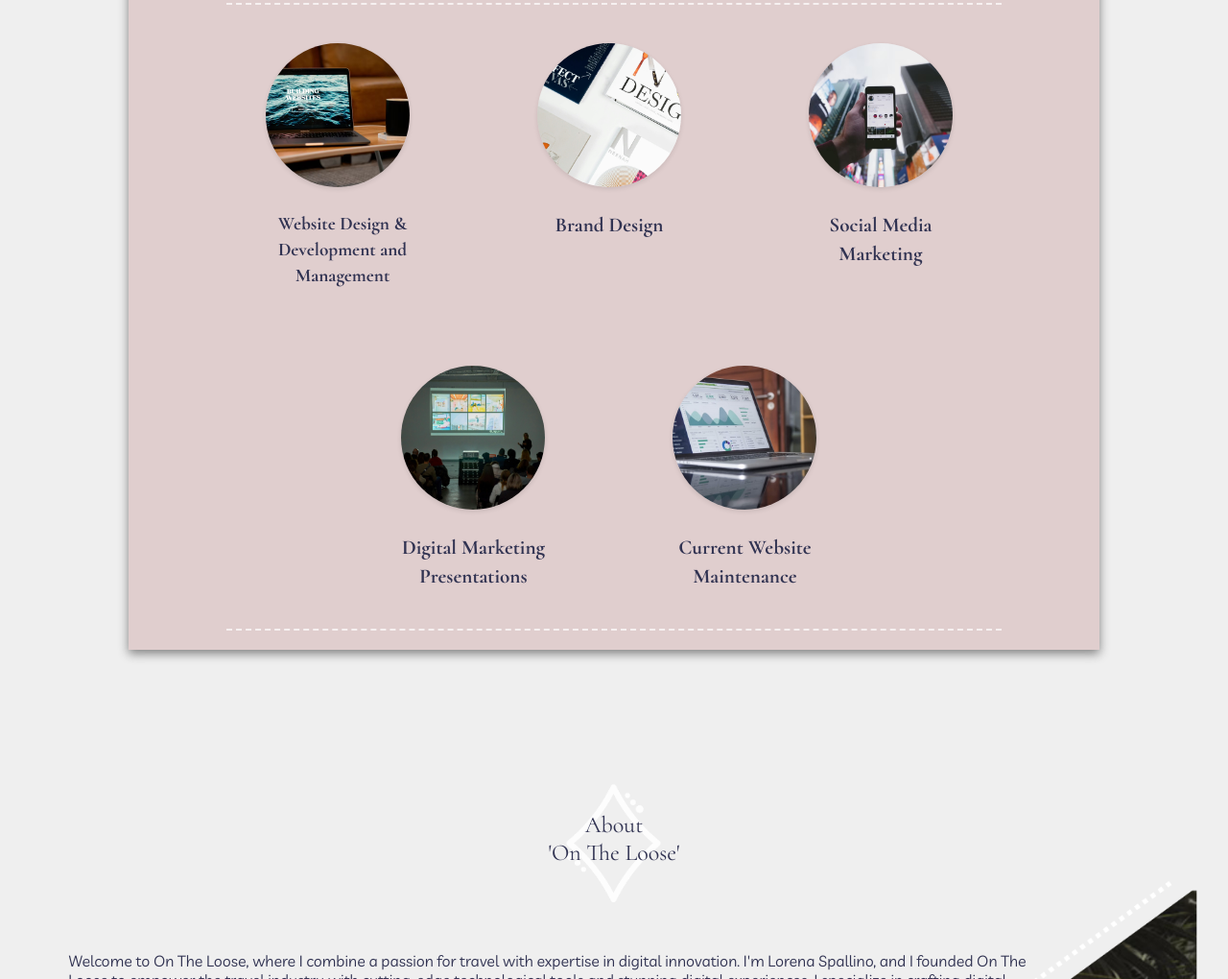
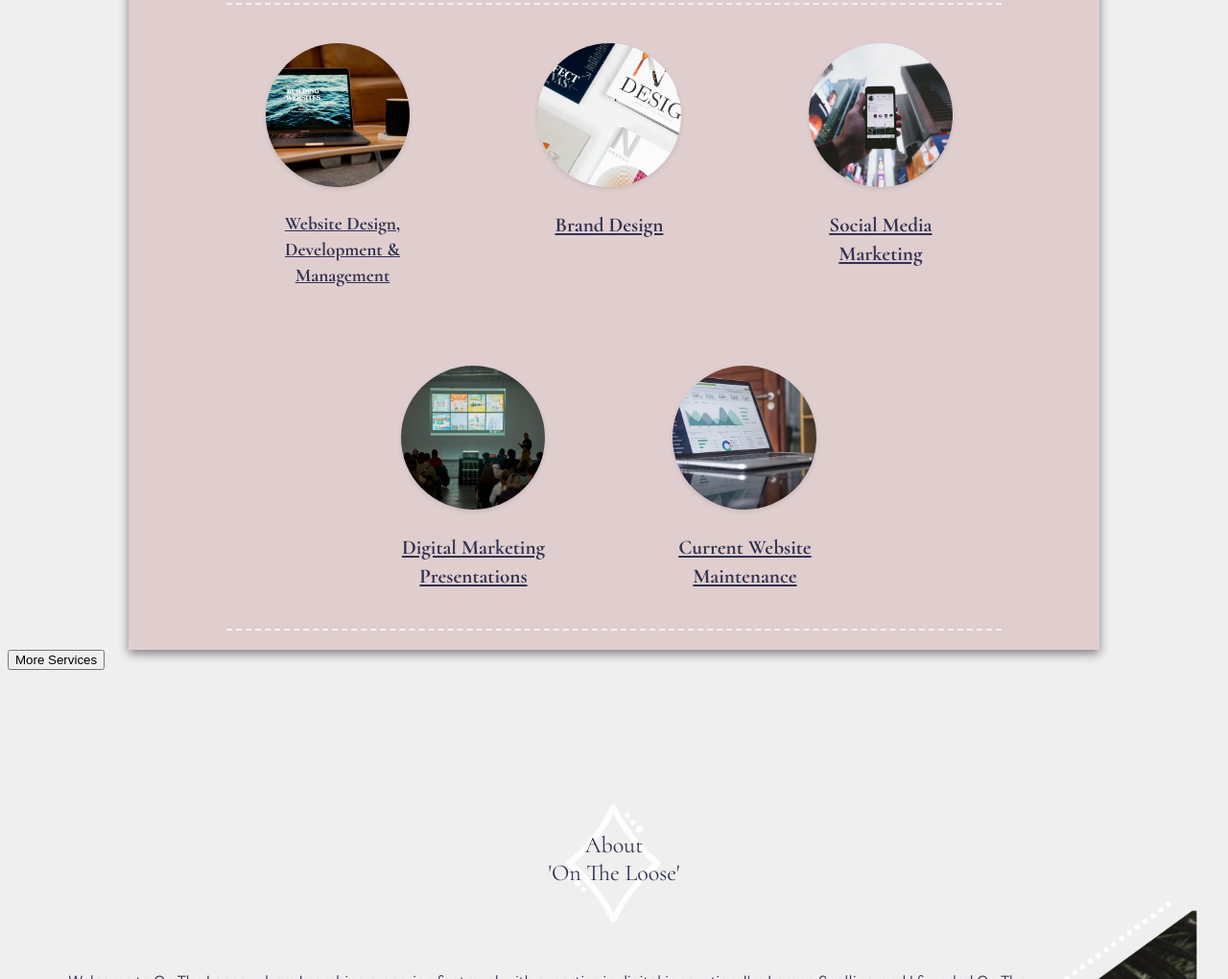
Before and after one commit to lorenasites/ontheloosetravel, a plain HTML site: page index.html in a window 1280 px wide. Shown: the part 827-1847 px from the top of the page at 96% size. Drawn offline with Linux system fonts and the light colour scheme; a web font is replaced by a local one.

Commit message:
Update index.html

```diff
--- a/index.html
+++ b/index.html
@@ -49,21 +49,21 @@
             <a href="tools.html#webLink"
               ><img class="circlePic" src="img/webDesign.avif" />
               <a href="tools.html#webLink"></a>
-              <h2 class="label">
-                Website Design & Development and Management
+              <h2 class="label"><u>
+                Website Design, Development & Management</u>
               </h2></a
             >
           </div>
           <div class="tile">
             <a href="tools.html#brandLink">
               <img class="circlePic" src="img/brandDesign.jpg" />
-              <h2 class="label">Brand Design</h2></a
+              <h2 class="label"><u>Brand Design</u></h2></a
             >
           </div>
           <div class="tile">
             <a href="tools.html#socialLink"
               ><img class="circlePic" src="img/socialMedia.avif" />
-              <h2 class="label">Social Media Marketing</h2></a
+              <h2 class="label"><u>Social Media Marketing</u></h2></a
             >
           </div>
         </div>
@@ -71,17 +71,18 @@
           <div class="tile">
             <a href="tools.html#marketLink">
               <img class="circlePic" src="img/digitalMarketing.jpg" />
-              <h2 class="label">Digital Marketing Presentations</h2></a
+              <h2 class="label"><u>Digital Marketing Presentations</u></h2></a
             >
           </div>
           <div class="tile">
             <a href="tools.html#manageLink">
               <img class="circlePic" src="img/maintenance.jpg" />
-              <h2 class="label">Current Website Maintenance</h2></a
+              <h2 class="label"><u>Current Website Maintenance</u></h2></a
             >
           </div>
         </div>
       </div>
+      <button>More Services</button>
 
       <div class="serTitle" id="about">
         <img id="whiteAnchorServices" src="img/whiteAnchor.gif" />
```
